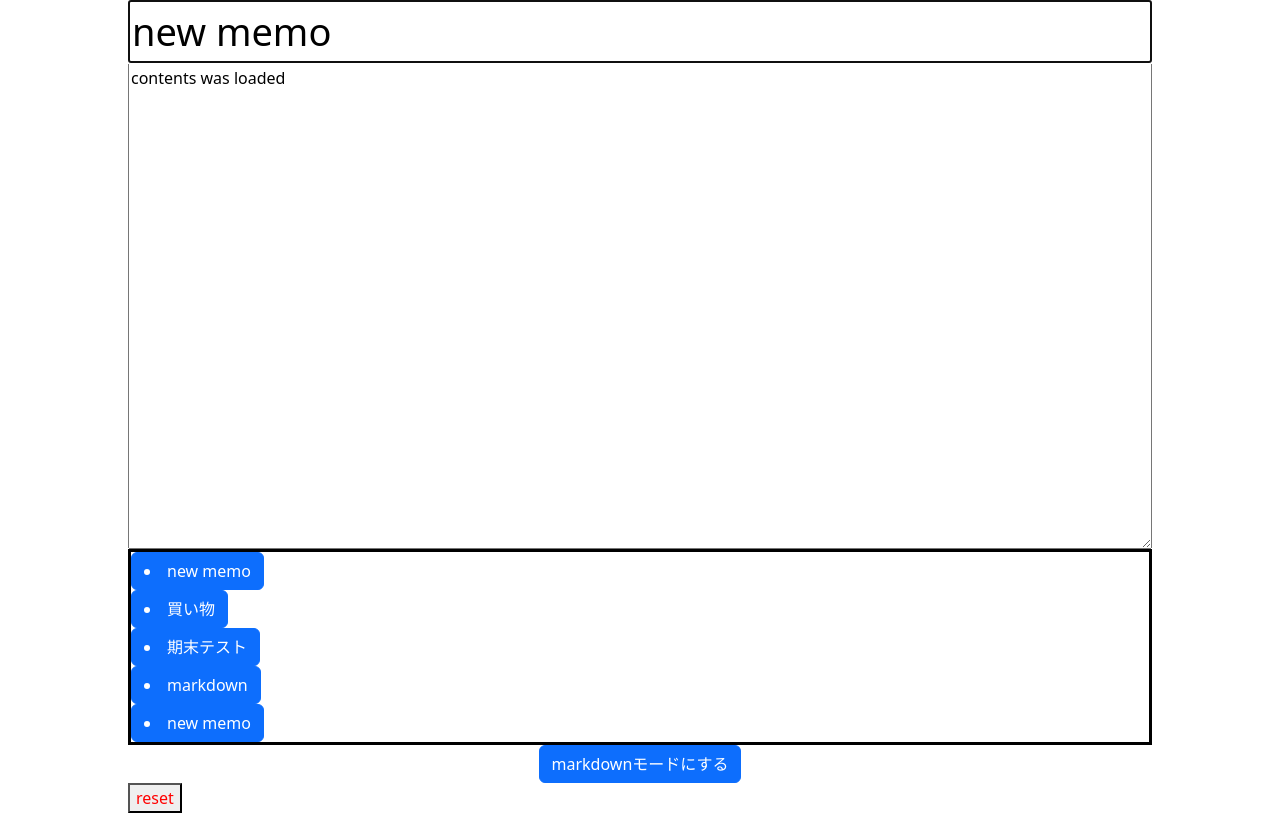
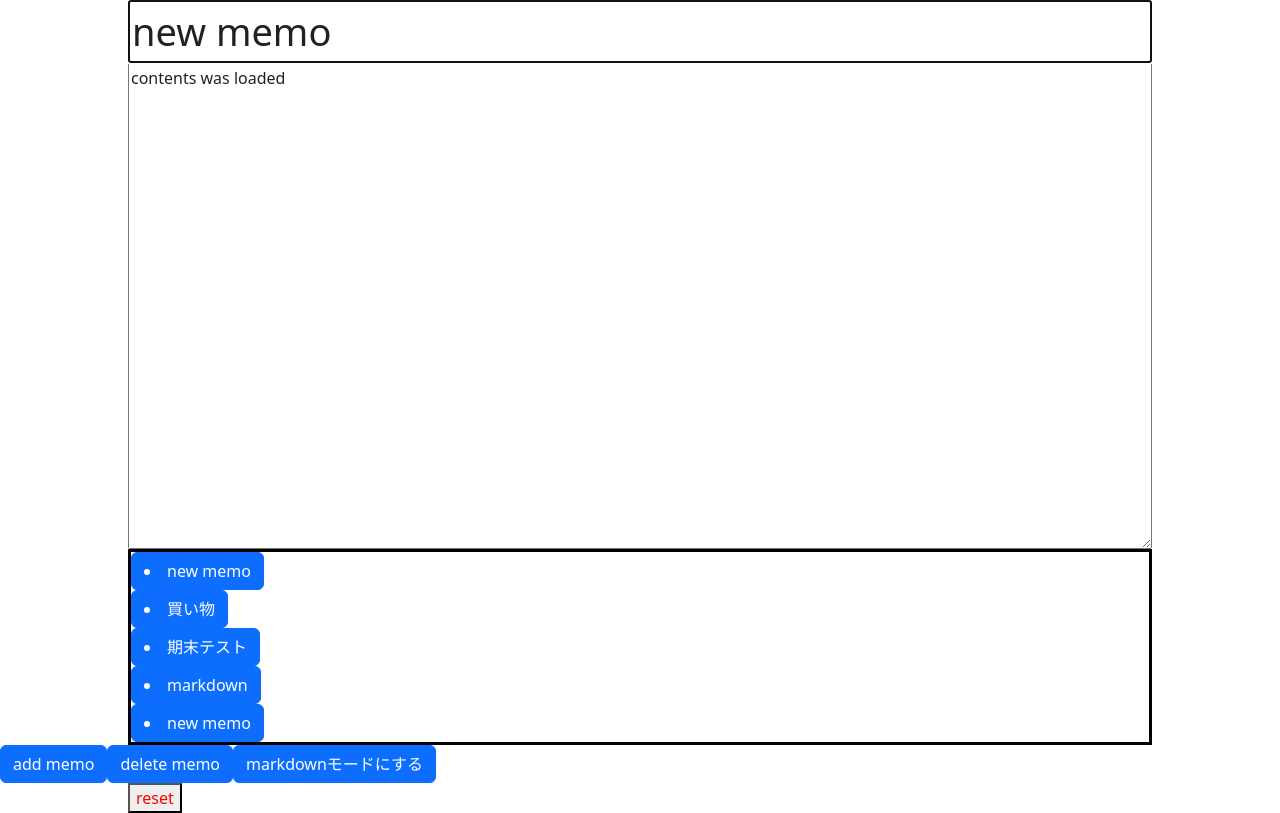
Before and after one commit to sausukei/memoApp, a React (Create React App) app: page / in a window 1280 px wide. Built offline with nearby package versions, Linux system fonts and the light colour scheme.

Commit message:
add and delete

```diff
--- a/package.json
+++ b/package.json
@@ -8,6 +8,7 @@
     "@testing-library/user-event": "^13.5.0",
     "bootstrap": "^5.3.0",
     "markdown-it": "^13.0.2",
+    "mdb-react-ui-kit": "^6.3.0",
     "react": "^18.2.0",
     "react-bootstrap": "^2.9.1",
     "react-dom": "^18.2.0",
@@ -38,5 +39,8 @@
       "last 1 firefox version",
       "last 1 safari version"
     ]
+  },
+  "devDependencies": {
+    "tailwindcss": "^3.3.5"
   }
 }
--- a/src/components/List.jsx
+++ b/src/components/List.jsx
@@ -1,9 +1,11 @@
 // import AddButton from "./button";
 // import {useRef} from 'react';
-import React from 'react';
+import {React} from 'react';
 import '../index.css'
 import MemoButton from "./MemoButton";
 import {Button} from 'react-bootstrap';
+
+
 //, ButtonToolbar
 // import { rerendering } from './rerendering';
 // import restore from './restore';
@@ -33,24 +35,34 @@ const ListUI = (props) =>{
 
         }
 
+
+
+
         const memolist = []
+        let i = 0;
 
-        let i = 0;
         for (i=0;i<props.content.length;i++){
             const data = <MemoButton title={props.content[i].title} content={props.content[i].content}/>
             const content = props.content[i].content
             const title = props.content[i].title
             const index = props.content[i].index
+
             memolist.push(<Button bsStyle="success" className = "list_btn" onClick={()=>handleClick(title,content,index)}>{data}</Button>)
 
         }
 
         console.log(props.content.length)
 
+
         return (
             <div className="Listbox">
                 <div className="memolist">
+
                     {memolist}
+
+                </div>
+                <div className="listui">
+
                 </div>
             </div>
 
--- a/src/components/Titlebar.jsx
+++ b/src/components/Titlebar.jsx
@@ -12,7 +12,9 @@ const Titlebar = (props) =>{
         // }
 
         restore(value,props.content,props.index);
+
     }
+
 
     // const handleClick=()=>{
 
@@ -37,11 +39,12 @@ const Titlebar = (props) =>{
 
     const set = (e) =>{
         e.target.value=props.title
+
     }
 
     return(
         <div className ="title_box">
-            <input className = "title_ber" key = {props.title} type="text" defaultValue={props.title} onKeyUp = {(e)=>edit(e)} onFocus={(e)=>set(e)}maxLength="100" autoFocus={true}/>
+            <input className = "title_ber" key = {props.title} type="text" defaultValue={props.title} onKeyUp = {(e)=>edit(e)} onFocus={(e)=>set(e)} maxLength="100" autoFocus={true}/>
             {/* <button className = "title_enter" onClick={()=>handleClick()}>保存</button> */}
         </div>
     );
--- /dev/null
+++ b/src/components/addMemo.js
@@ -0,0 +1,7 @@
+import restore from "./restore"
+const addMemo = (index) =>{
+   restore("new memo","",index);
+
+}
+
+export default addMemo;
--- a/src/index.css
+++ b/src/index.css
@@ -1,3 +1,6 @@
+/* @tailwind base;
+@tailwind components;
+@tailwind utilities; */
 
 /* code {
   font-family: source-code-pro, Menlo, Monaco, Consolas, 'Courier New',
@@ -51,6 +54,7 @@
   display: block;
   margin: 0 auto;
   font-size: 16px;
+  color:#252020;
 }
 
 .markdown {
@@ -59,6 +63,7 @@
   display: block;
   margin: 0 auto;
   font-size: 16px;
+  color: #252020;
   border: solid 3px black;
 
 }
@@ -73,10 +78,10 @@
   display: block;
   margin: 0 auto;
   font-size: 38px;
+  color: #252020;
 }
 
 .Listbox {
-
   width:100%;
   justify-content: center;
 }
@@ -101,3 +106,8 @@
   margin: 0 auto;
 
 }
+
+.utils{
+  width: 100%;
+  justify-content: center;
+}
--- a/src/index.jsx
+++ b/src/index.jsx
@@ -7,9 +7,20 @@ import RenderMemo from './components/RenderMemo';
 import firstStorage from './components/firstStorage';
 import Titlebar from './components/Titlebar';
 import RenderMD from './components/RenderMD';
-import {Button} from 'react-bootstrap';
+import {Button, ButtonToolbar} from 'react-bootstrap';
 import restore from './components/restore';
 import callStorage from './components/callstorage';
+import addMemo from './components/addMemo';
+
+import {
+  MDBFooter,
+  MDBContainer,
+  MDBIcon,
+  MDBInput,
+  MDBCol,
+  MDBRow,
+  MDBBtn
+} from 'mdb-react-ui-kit';
 
 // import {createFile, dupliCheck} from './components/makejson';
 
@@ -37,6 +48,7 @@ const Frame = () => {
 
 
   }
+  const [I,setI] = useState(i);
   // const source = Object.keys(localStorage).forEach((key)=> {instant.push(localStorage.getItem(key))});
 
   console.log(contents[0])
@@ -79,6 +91,20 @@ const Frame = () => {
     restore(key,content,index)
   }
 
+    const add = () =>{
+      setI(I+1);
+      addMemo(I);
+
+
+  }
+
+      const del = () =>{
+          localStorage.removeItem(I);
+          setI(I-1);
+          console.log(I);
+
+      }
+
   return (
     <div className="App">
       <div className='mainFrame' id ="mainFrame">
@@ -91,10 +117,21 @@ const Frame = () => {
 
         </div>
 
-        <ListUI content={contents} func = {setContent} index = {setIndex} Key={setKey}/>
+        <ListUI content={contents} func = {setContent} index = {setIndex} Key={setKey} setI={setI} I = {I}/>
 
 
-        <Button bsStyle="success"  className = "tfbtn" onClick={()=>{modeSwitch()}}>{TFname}</Button>
+        <div className = "utils">
+          <Button bsStyle="success" onClick={()=>add()}>add memo</Button>
+          <Button bsStyle="success" onClick={()=>del()}>delete memo</Button>
+          <Button bsStyle="success" onClick={()=>{modeSwitch()}}>{TFname}</Button>
+
+        </div>
+
+
+
+
+
+
 
 
 
--- /dev/null
+++ b/tailwind.config.js
@@ -0,0 +1,10 @@
+/** @type {import('tailwindcss').Config} */
+module.exports = {
+  content: [
+    "./src/**/*.{js,jsx,ts,tsx}",
+  ],
+  theme: {
+    extend: {},
+  },
+  plugins: [],
+}
```
Also changed, not shown: 1 other file (tests, documents, lock files or other folders).
